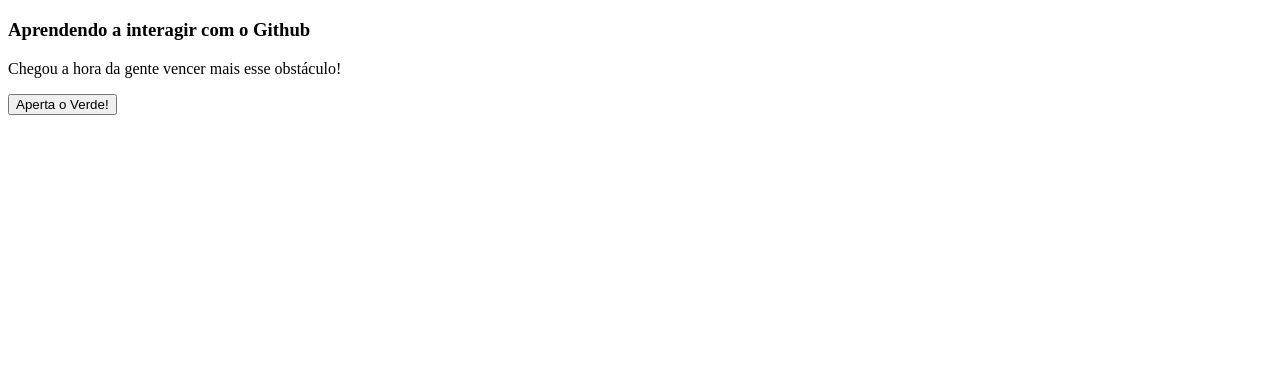
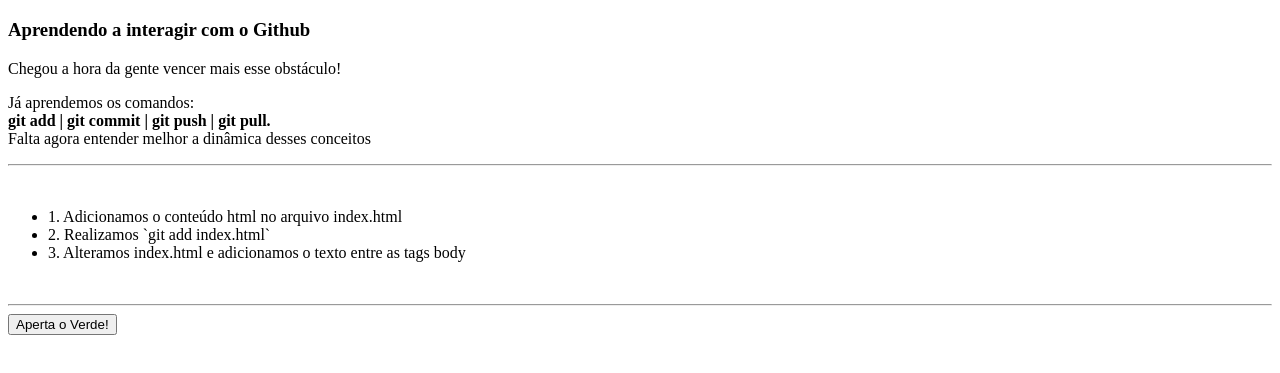
Before and after one commit to mrChernicharo/teste, a plain HTML site: page index.html in a window 1280 px wide. Shown: the part 61-434 px from the top of the page. Drawn offline with Linux system fonts and the light colour scheme.

Commit message:
alteração no arquivo index.html

```diff
--- a/index.html
+++ b/index.html
@@ -10,6 +10,19 @@
     <div>
       <h3>Aprendendo a interagir com o Github</h3>
       <p>Chegou a hora da gente vencer mais esse obstáculo!</p>
+      <p>Já aprendemos os comandos:<br>
+        <b>git add | git commit | git push | git pull. </b><br>
+      Falta agora entender melhor a dinâmica desses conceitos</p>
+      <hr>
+      <br>
+      <ul>
+        <li>1. Adicionamos o conteúdo html no arquivo index.html</li>
+        <li>2. Realizamos `git add index.html`</li>
+        <li>3. Alteramos index.html e adicionamos o texto entre as tags body</li>
+      </ul>
+
+      <br>
+      <hr>
       <button>Aperta o Verde!</button>
     </div>
 </body>
```
